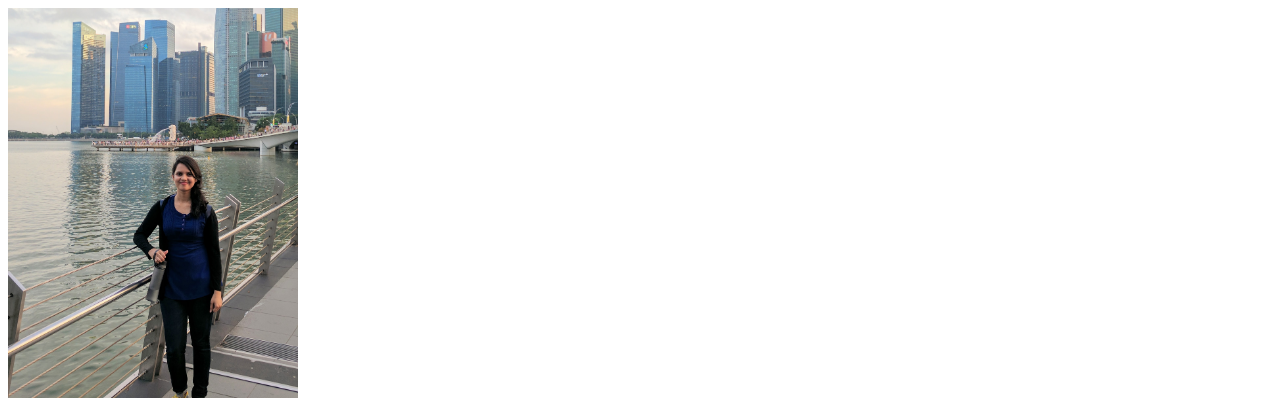
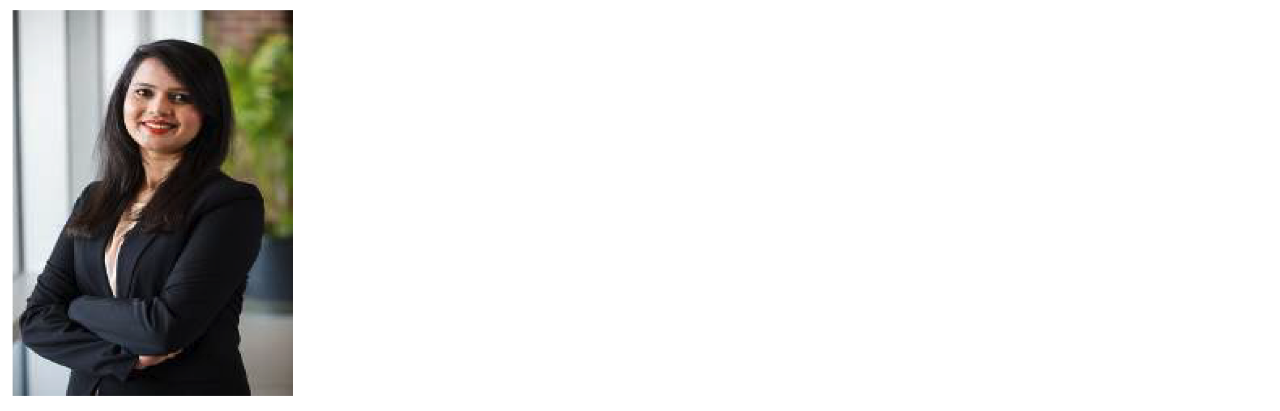
Before and after one commit to shrutikshirsagar/shrutikshirsagar.github.io, a plain HTML site: page index.html in a window 1280 px wide. Shown: the top 411 px of the page. Drawn offline with Linux system fonts and the light colour scheme.

Commit message:
Update index.html

```diff
--- a/index.html
+++ b/index.html
@@ -9,7 +9,7 @@
 
 </head>
 <body>
-<img src="shruti.jpg" style="width:290px;height:390px;"/>
+<img src="shruti.png" style="width:290px;height:390px;"/>
 <h2>Shruti Kshirsagar</h2>
 </div>
 <hr>
```
